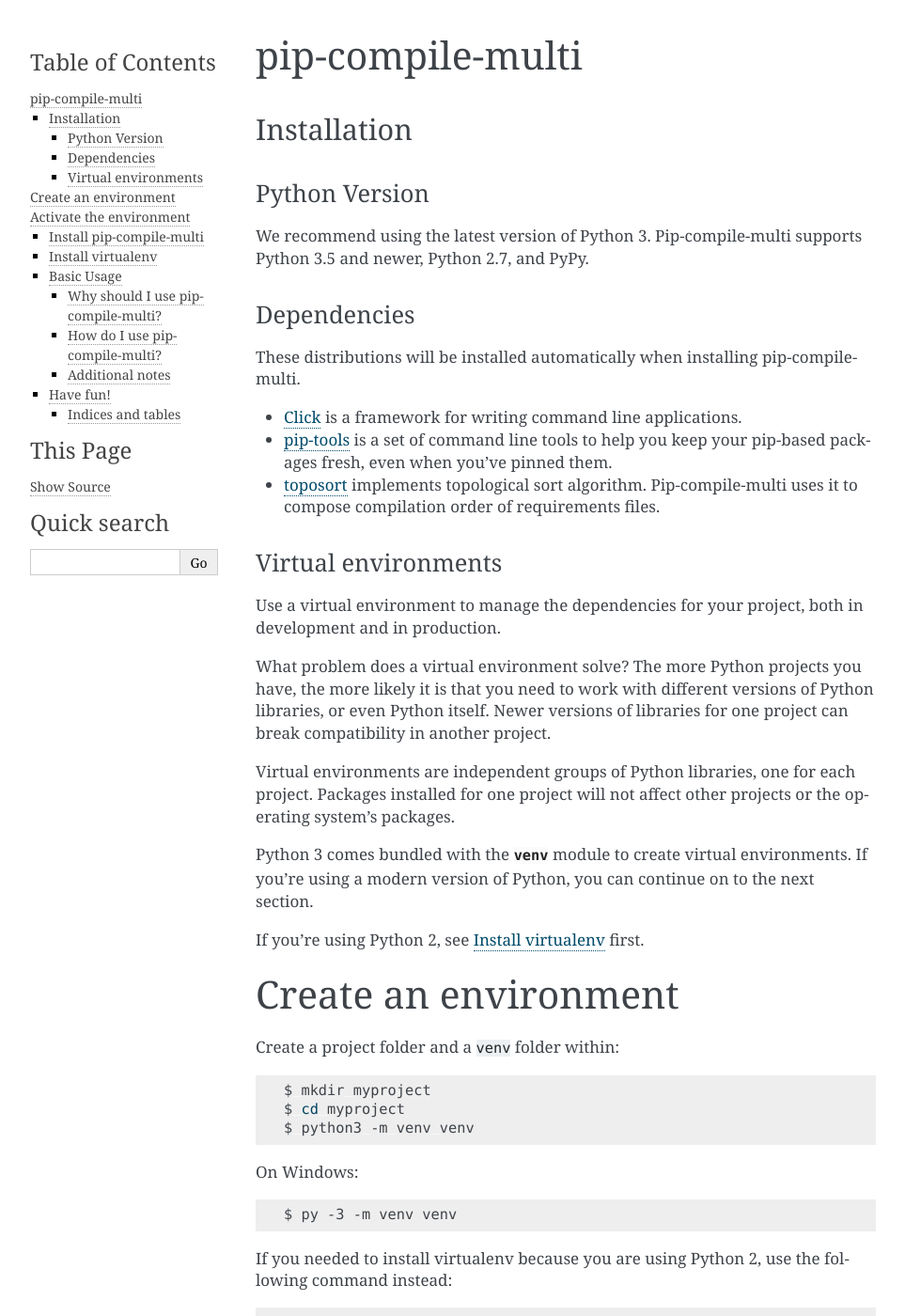
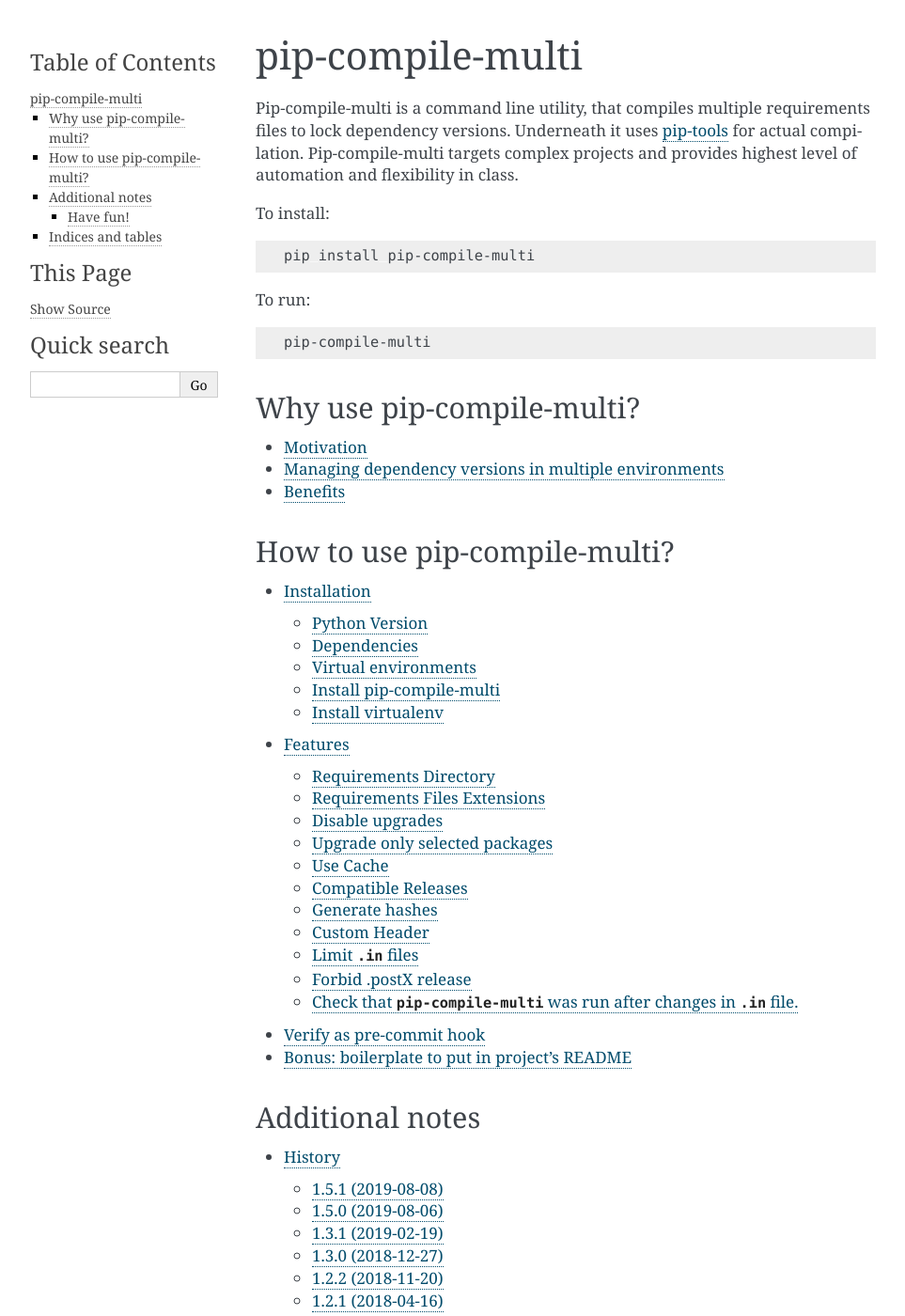
Before and after one commit to peterdemin/pip-compile-multi, a Sphinx documentation site: the page built from docs/index.rst, in a window 1280 px wide and 1400 px high. Shown: the whole window at 94% size, without its empty margins (148-1111 px from the left). Built offline with Sphinx 7.4.7, drawn with Linux system fonts in a browser that asks for light colours; some of the changed text lies outside the part shown.

Commit message:
better organization

```diff
--- a/docs/benefits.rst
+++ b/docs/benefits.rst
@@ -1,5 +1,5 @@
-Benefits of using pip-compile-multi
------------------------------------
+Benefits
+--------
 
 I want to summarise, why ``pip-compile-multi`` might be a good addition to your project.
 Some of the benefits are achievable with other methods, but I want to be general:
--- a/docs/index.rst
+++ b/docs/index.rst
@@ -6,13 +6,29 @@
 pip-compile-multi
 ~~~~~~~~~~~~~~~~~
 
-.. include:: installation.rst
+Pip-compile-multi is a command line utility, that compiles multiple
+requirements files to lock dependency versions.
+Underneath it uses `pip-tools`_ for actual compilation.
+Pip-compile-multi targets complex projects and provides highest
+level of automation and flexibility in class.
 
-.. include:: usage.rst
+.. _pip-tools: https://github.com/jazzband/pip-tools
+
+To install:
+
+.. code-block:: shell
+
+    pip install pip-compile-multi
+
+To run:
+
+.. code-block:: shell
+
+    pip-compile-multi
 
 
-Why should I use pip-compile-multi?
-===================================
+Why use pip-compile-multi?
+==========================
 
 .. toctree::
     :maxdepth: 2
@@ -21,12 +37,13 @@
     benefits
 
 
-How do I use pip-compile-multi?
-===============================
+How to use pip-compile-multi?
+=============================
 
 .. toctree::
     :maxdepth: 2
 
+    installation
     features
     precommit
     boilerplate
--- a/docs/installation.rst
+++ b/docs/installation.rst
@@ -95,7 +95,7 @@
 Your shell prompt will change to show the name of the activated environment.
 
 Install pip-compile-multi
--------------------------
+=========================
 
 Within the activated environment, use the following command to install pip-compile-multi:
 
@@ -109,7 +109,7 @@
 .. _install-install-virtualenv:
 
 Install virtualenv
-------------------
+==================
 
 If you are using Python 2, the venv module is not available. Instead,
 install `virtualenv`_.
--- a/docs/usage.rst
+++ /dev/null
@@ -1,6 +0,0 @@
-Basic Usage
------------
-
-.. code-block:: shell
-
-    pip-compile-multi
```
